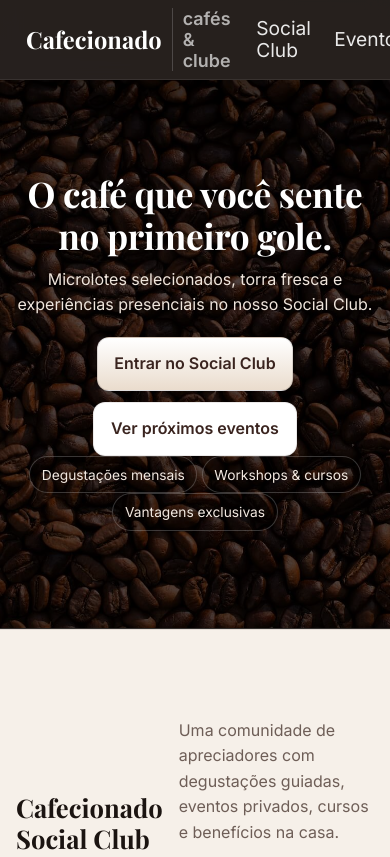
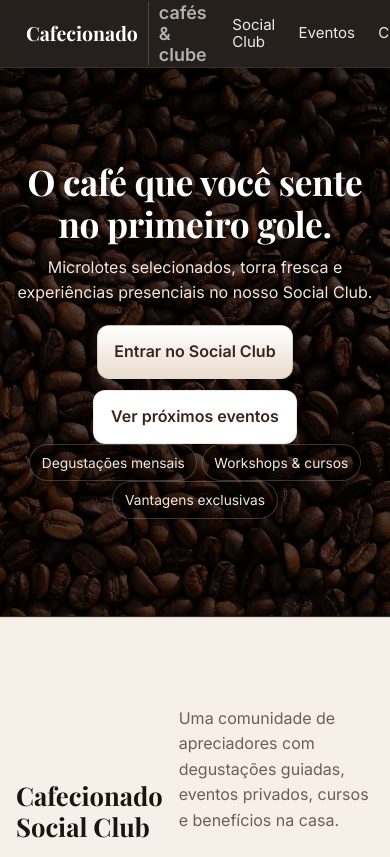
Before and after one commit to borto97/cafecionado, a plain HTML site: page index.html in a window 390 px wide. Shown: the top 857 px of the page. Drawn offline with nearby package versions, Linux system fonts and the light colour scheme.

Commit message:
Update style.css

```diff
--- a/style.css
+++ b/style.css
@@ -91,18 +91,17 @@ ul{ margin:0; padding-left:1rem; }
 .hidden{ display:none !important; }
 
 /* =========================================
-   HEADER GLOBAL FIXO
+   HEADER GLOBAL FIXO (clean)
 ========================================= */
-
 :root{
-  --header-h: 80px;
-  --brand-size: 1.48rem;
-  --nav-size: 1.2rem;
+  --header-h: 72px;
+  --brand-size: 1.48rem;     /* tamanho do "Cafecionado" */
+  --nav-size: 1.12rem;        /* tamanho dos links */
   --header-bg-solid: rgba(20,15,12,.92);
   --header-bg-glass: rgba(20,15,12,.10);
 }
 
-/* dá espaço pro header fixo */
+/* espaço para o header fixo */
 body{ padding-top: var(--header-h); }
 
 .topbar{
@@ -123,7 +122,6 @@ body{ padding-top: var(--header-h); }
 
   transition: background .25s ease, border-color .25s ease, box-shadow .25s ease;
 }
-
 .topbar .container{
   width: min(100% - 32px, var(--container, 1120px));
   margin-inline: auto;
@@ -133,29 +131,26 @@ body{ padding-top: var(--header-h); }
   padding: 0;
 }
 
-/* ===== BRAND ===== */
+/* Marca */
 .brand{
   display:flex;
   align-items:center;
   gap:10px;
   font-family:"Playfair Display", serif;
 }
-
 .brand strong{
   color:#fff;
   font-weight:700;
   font-size: var(--brand-size);
   line-height: 1;
 }
-
 .brand .muted{
   color: rgba(255,255,255,.65);
   font:600 1.12rem Inter, system-ui;
   padding-left:10px;
   border-left:1px solid rgba(255,255,255,.18);
 }
-
-/* Ícone = tamanho do texto + invertido */
+/* Ícone = altura do texto + invertido (branco) */
 .brand-icon{
   height: 2em;
   width: auto;
@@ -165,13 +160,12 @@ body{ padding-top: var(--header-h); }
   filter: invert(1) brightness(1.15) contrast(1.05);
 }
 
-/* ===== NAV ===== */
+/* Navegação */
 .nav{
   display:flex;
   gap:8px;
   align-items:center;
 }
-
 .nav a{
   font-size: var(--nav-size);
   color: rgba(255,255,255,.9);
@@ -179,25 +173,31 @@ body{ padding-top: var(--header-h); }
   border-radius:10px;
   transition: background .2s ease, color .2s ease;
 }
-
 .nav a:hover{
   background: rgba(255,255,255,.12);
   color:#fff;
 }
-
 .nav .btn.small{
   background: rgba(255,255,255,.14);
   border-color: rgba(255,255,255,.22);
   color:#fff;
 }
 
-/* ===== estado sobre o hero ===== */
+/* Sobre o hero (só na home) */
 .topbar.is-over-hero{
   background: var(--header-bg-glass);
   border-bottom-color: transparent;
   box-shadow: 0 8px 18px -16px rgba(0,0,0,.35);
 }
 
+/* Responsivo básico */
+@media (max-width:760px){
+  :root{
+    --brand-size: 1.22rem;
+    --nav-size: .94rem;
+    --header-h: 68px;
+  }
+}
 
 /* -----------------------------------------
    TÍTULOS
```
